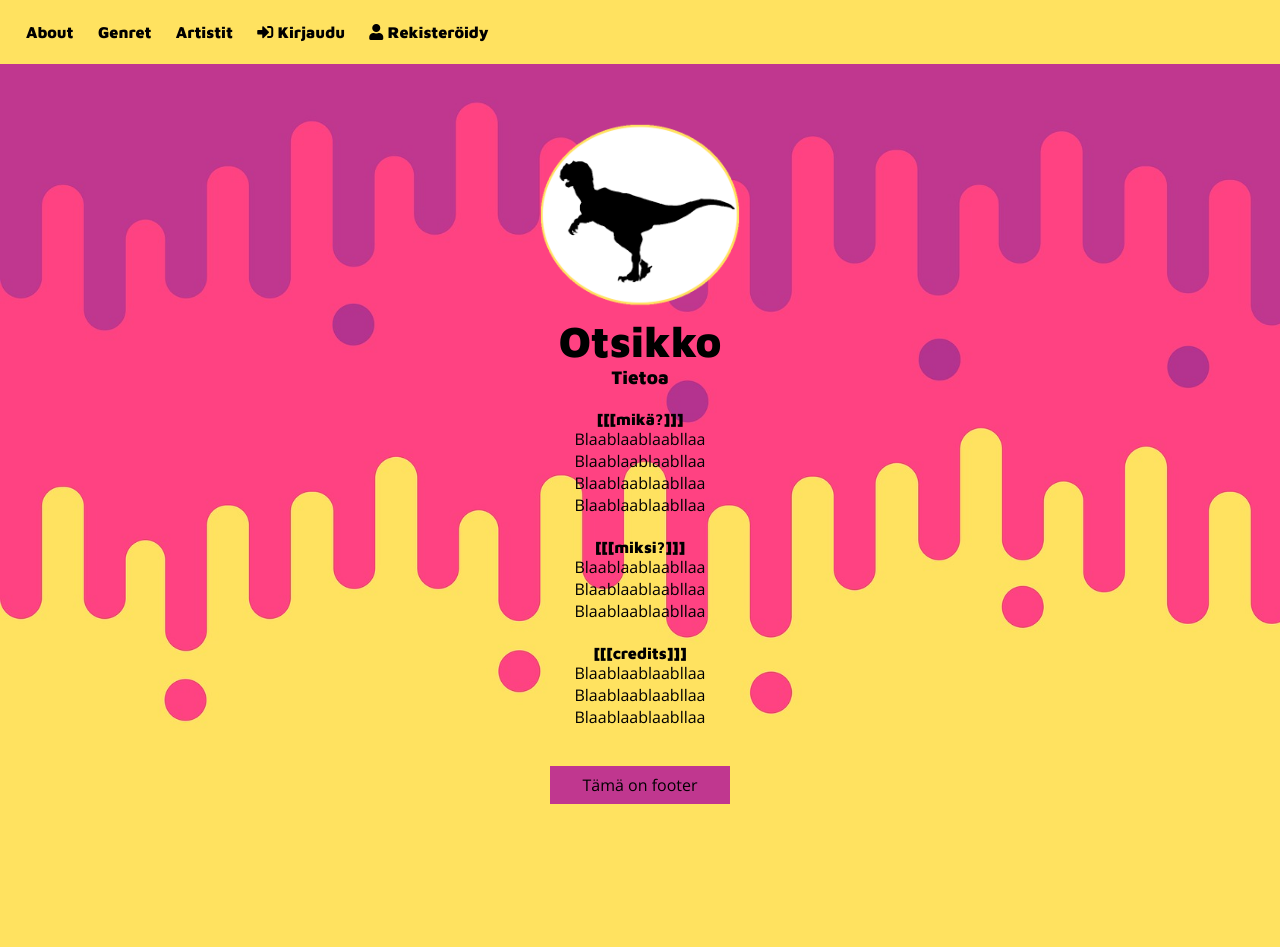
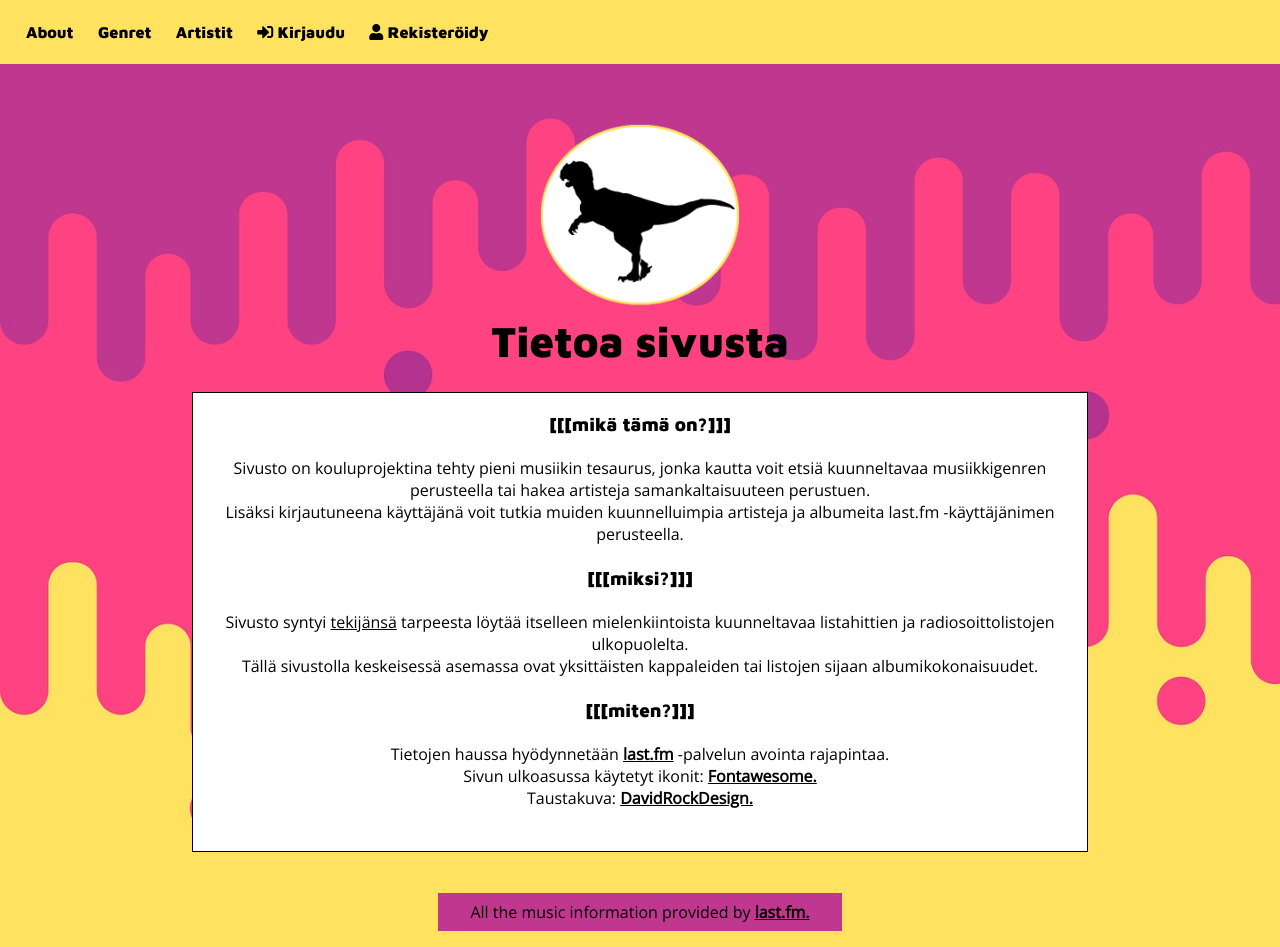
Before and after one commit to merniva/musahaku, a PHP site: page /about.php in a window 1280 px wide. Before the commit the page ends 804 px from the top, so only its background shows below. Run offline with PHP 8.4, Linux system fonts and the light colour scheme.

Commit message:
about ja footer tehty, php-juttuja

```diff
--- a/about.php
+++ b/about.php
@@ -58,24 +58,26 @@
     </div>
     <div class='container'>
     <img src="dino.png" alt="logokuva" width="200" height="200"></img>
-            <h2 id="aboutheader">Otsikko</h2>
-            <h3>Tietoa</h3><br>
-            <h4>[[[mikä?]]]</h4>
-            <p>Blaablaablaabllaa<br>
-            Blaablaablaabllaa<br>
-            Blaablaablaabllaa<br>
-            Blaablaablaabllaa<br><br></p>
-            <h4>[[[miksi?]]]</h4>
-            <p>Blaablaablaabllaa<br>
-            Blaablaablaabllaa<br>
-            Blaablaablaabllaa<br><br></p>
-            <h4>[[[credits]]]</h4>
-            <p>Blaablaablaabllaa<br>
-            Blaablaablaabllaa<br>
-            Blaablaablaabllaa<br><br></p>
+            <h2 id="aboutheader">Tietoa sivusta</h2>
+            <div id="aboutboksi">
+                <h3>[[[mikä tämä on?]]]</h3><br>
+                <p>Sivusto on kouluprojektina tehty pieni musiikin tesaurus,
+                jonka kautta voit etsiä kuunneltavaa musiikkigenren perusteella tai hakea artisteja samankaltaisuuteen perustuen.<br>
+                Lisäksi kirjautuneena käyttäjänä voit tutkia muiden kuunnelluimpia artisteja ja albumeita last.fm -käyttäjänimen perusteella.<br><br>
+                </p>
+                <h3>[[[miksi?]]]</h3><br>
+                <p>Sivusto syntyi <a href="https://www.last.fm/user/lumepuna">tekijänsä</a> tarpeesta löytää itselleen mielenkiintoista kuunneltavaa listahittien ja radiosoittolistojen ulkopuolelta.<br>
+                Tällä sivustolla keskeisessä asemassa ovat yksittäisten kappaleiden tai listojen sijaan albumikokonaisuudet.<br>
+                <br></p>
+                <h3>[[[miten?]]]</h3><br>
+                <p>Tietojen haussa hyödynnetään <strong><a href="https://last.fm/">last.fm</a></strong> -palvelun avointa rajapintaa.<br>
+                Sivun ulkoasussa käytetyt ikonit: <strong><a href="https://fontawesome.com/">Fontawesome.</a></strong><br>
+                Taustakuva: <strong><a href="https://pixabay.com/fi/users/davidrockdesign-2595351/">DavidRockDesign.</a></strong>
+                <br><br></p>
+            </div>
     </div>
     <div class='footer'>
-        <p>Tämä on footer</p>
+        <p>All the music information provided by <strong><a href="https://www.last.fm/">last.fm.</a></strong></p>
     </div>
 </div>
 <script>
--- a/musahaku.css
+++ b/musahaku.css
@@ -218,6 +218,15 @@
     font-size: smaller;
   }
 
+  #aboutboksi {
+      background-color: #FFF;
+      margin: 2% auto;
+      padding: 20px;
+      border: 1px solid #000;
+      width: 70%;
+      text-align: center;
+    }
+
   #tulokset {
     display: flex;
     justify-content: center;
```
Also changed, not shown: artistihaku.php (+4 -3 lines), index.php (+8 -5 lines), kayttajahaku.php (+26 -22 lines).
